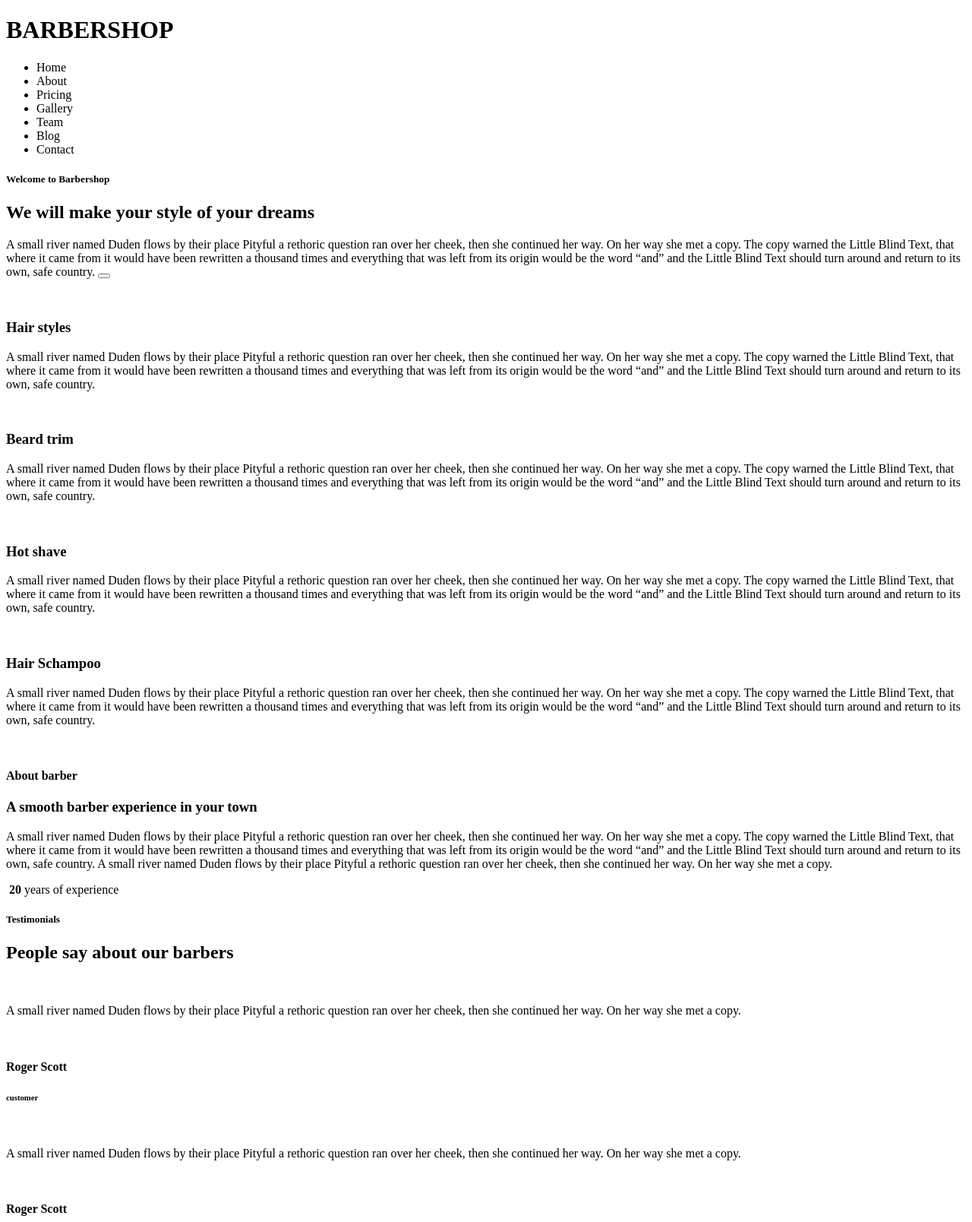
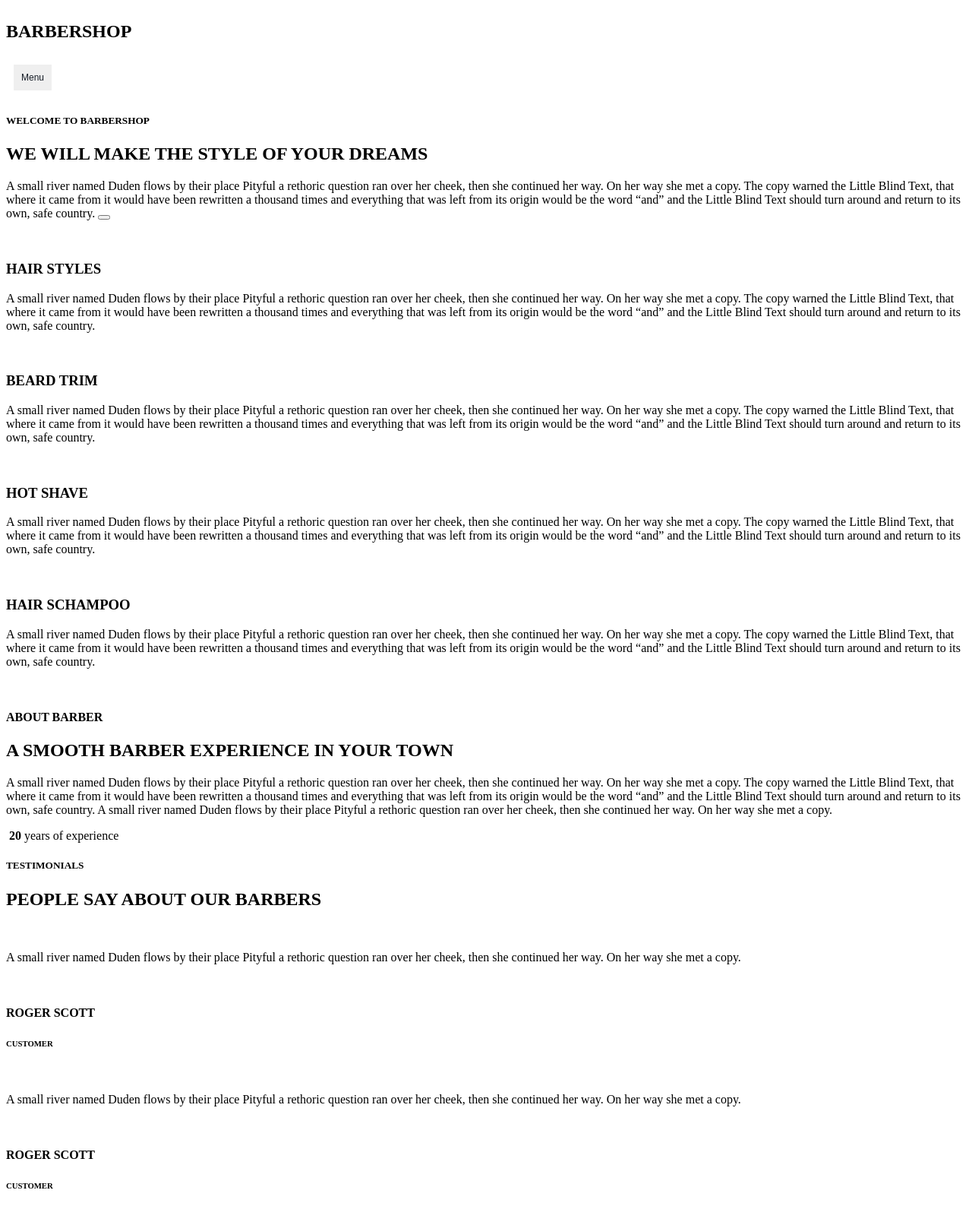
Before and after one commit to FED22M/inlamninguppgift-1-barbershop-FeliciaGartzLevin, a plain HTML site: page src/index.html in a window 1280 px wide. Shown: the top 1608 px of the page at 76% size. Drawn offline with Linux system fonts and the light colour scheme.

Commit message:
början till (misslyckad) css på dropdown menu

```diff
--- a/src/css/style.css
+++ b/src/css/style.css
@@ -1,3 +1,79 @@
-h1{
+h1, h2, h3, h4, h5, h6{
    text-transform: uppercase;
 }
+
+h1{
+    display: inline-block;
+}
+
+/* main navbar */
+
+/* dropdown menu */
+li{
+    list-style: none;
+}
+
+a{
+    text-decoration: none;
+}
+
+/* Dropdown Button */
+.dropdown-btn{
+    color: rgb( 20 27 37);
+    padding: 14px;
+    font-size: 12px;
+    border: none;
+    position: sticky;
+    top: 0;
+    right: 0;
+    padding: 10px;
+    margin: 10px;
+}
+/* The container <div> - needed to position the dropdown content */
+.dropdown {
+    position: relative;
+    display: inline-block;
+  }
+
+  /* Dropdown Content (Hidden by Default) */
+  .dropdown-content {
+    display: none;
+    position: absolute;
+    background-color: #f1f1f1;
+    min-width: 160px;
+    box-shadow: 0px 8px 16px 0px rgba(0,0,0,0.2);
+    z-index: 1;
+  }
+
+  /* Links inside the dropdown */
+  .dropdown-content a {
+    color: black;
+    padding: 12px 16px;
+    text-decoration: none;
+    display: block;
+  }
+
+  /* Change color of dropdown links on hover */
+  .dropdown-content a:hover {background-color: #ddd;}
+
+  /* Show the dropdown menu on hover */
+  .dropdown-menu:hover .dropdown-content {display: block;}
+
+  /* Change the background color of the dropdown button when the dropdown content is shown */
+  .dropdown-menu:hover .dropbtn {background-color: rgb(191 146 91);}
+
+
+
+
+
+@media screen and (min-width: 800px){
+
+    /* styling när mobile first är klar */
+
+/*
+    main navbar
+    li{
+        display: inline;
+    }
+    a:hover (color: xxx)*/
+}
--- a/src/index.html
+++ b/src/index.html
@@ -4,7 +4,7 @@
     <meta charset="UTF-8">
     <meta http-equiv="X-UA-Compatible" content="IE=edge">
     <meta name="viewport" content="width=device-width, initial-scale=1.0">
-    <title>Barbero - We will make your style of your dreams</title>
+    <title>Barbero - We will make the style of your dreams</title>
 
     <link rel="stylesheet" href="https://cdnjs.cloudflare.com/ajax/libs/font-awesome/6.1.2/css/all.min.css" integrity="sha512-1sCRPdkRXhBV2PBLUdRb4tMg1w2YPf37qatUFeS7zlBy7jJI8Lf4VHwWfZZfpXtYSLy85pkm9GaYVYMfw5BC1A==" crossorigin="anonymous" referrerpolicy="no-referrer" />
     <link rel="stylesheet" href="css/style.css">
@@ -13,21 +13,29 @@
 <body>
 
     <header>
+        <nav>
             <h1>Barbershop</h1>
 
+            <div class="dropdown-menu">
+                <button class="dropdown-btn">Menu</button>
+                <div class="dropdown-content">
                     <ul>
-            <li>Home</li>
-            <li>About</li>
-            <li>Pricing</li>
-            <li>Gallery</li>
-            <li>Team</li>
-            <li>Blog</li>
-            <li>Contact</li>
+                        <li><a href="">Home</a></li>
+                        <li><a href="">About</a></li>
+                        <li><a href="">Pricing</a></li>
+                        <li><a href="">Gallery</a></li>
+                        <li><a href="">Team</a></li>
+                        <li><a href="">Blog</a></li>
+                        <li><a href="">Contact</a></li>
                     </ul>
+                </div>
+            </div>
+        </nav>
+
 
         <p>
             <h5>Welcome to Barbershop</h5>
-            <h2>We will make your style of your dreams</h2>
+            <h2>We will make the style of your dreams</h2>
                 A small river named Duden flows by their place
                 Pityful a rethoric question ran over her cheek, then she continued her way. On her way she met a copy.
                 The copy warned the Little Blind Text, that where it came from it would have been rewritten a thousand times and everything that was left from its origin would be the word “and” and the Little Blind Text should turn around and return to its own, safe country.
@@ -73,7 +81,7 @@ The copy warned the Little Blind Text, that where it came from it would have bee
         <section>
             <img src="" alt="">
             <h4>About barber</h3>
-            <h3>A smooth barber experience in your town</h3>
+            <h2>A smooth barber experience in your town</h2>
             <p>A small river named Duden flows by their place
                 Pityful a rethoric question ran over her cheek, then she continued her way. On her way she met a copy.
                 The copy warned the Little Blind Text, that where it came from it would have been rewritten a thousand times and everything that was left from its origin would be the word “and” and the Little Blind Text should turn around and return to its own, safe country.
```
Lines whose indentation alone changed are shown as unchanged.
